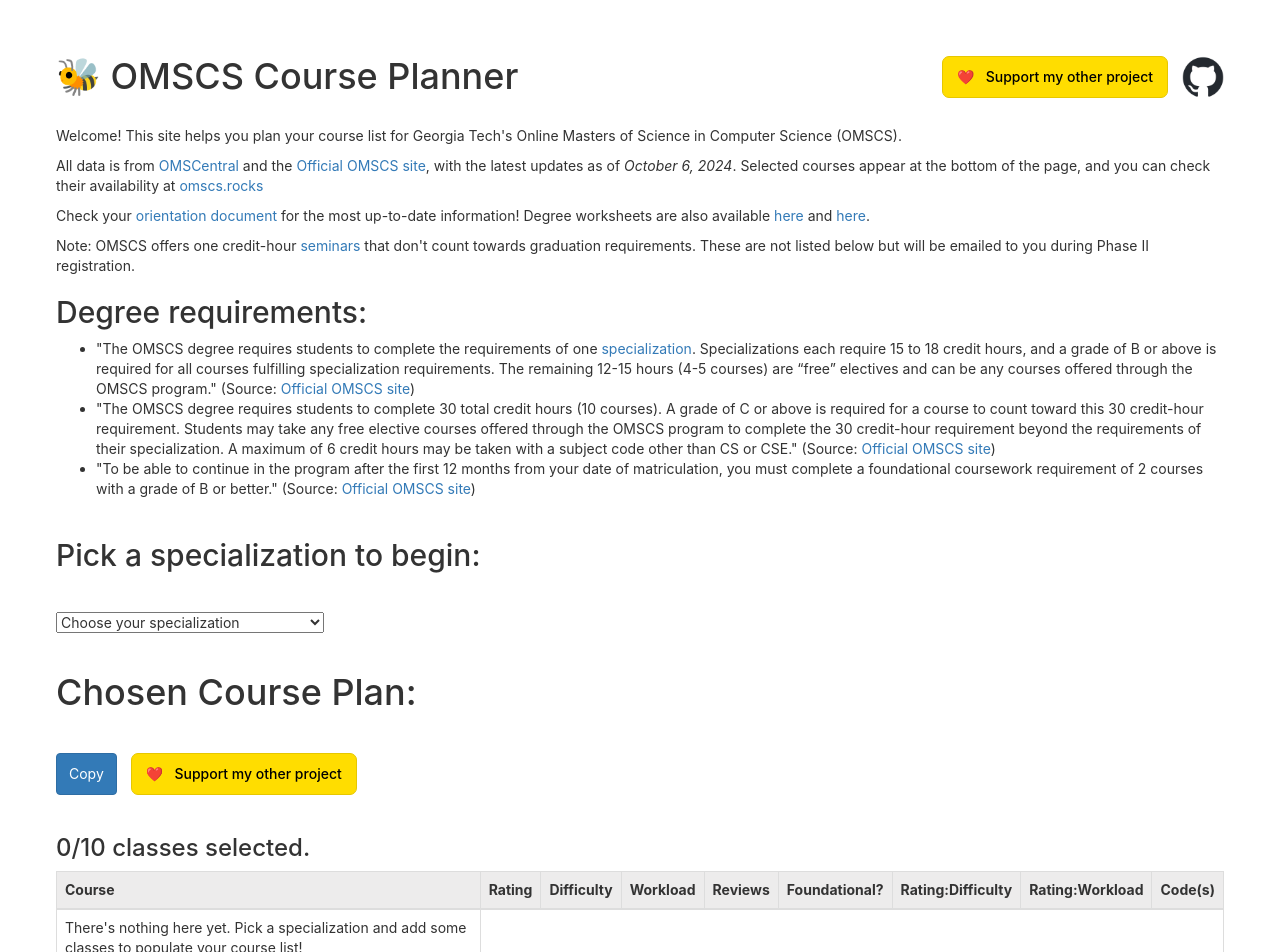
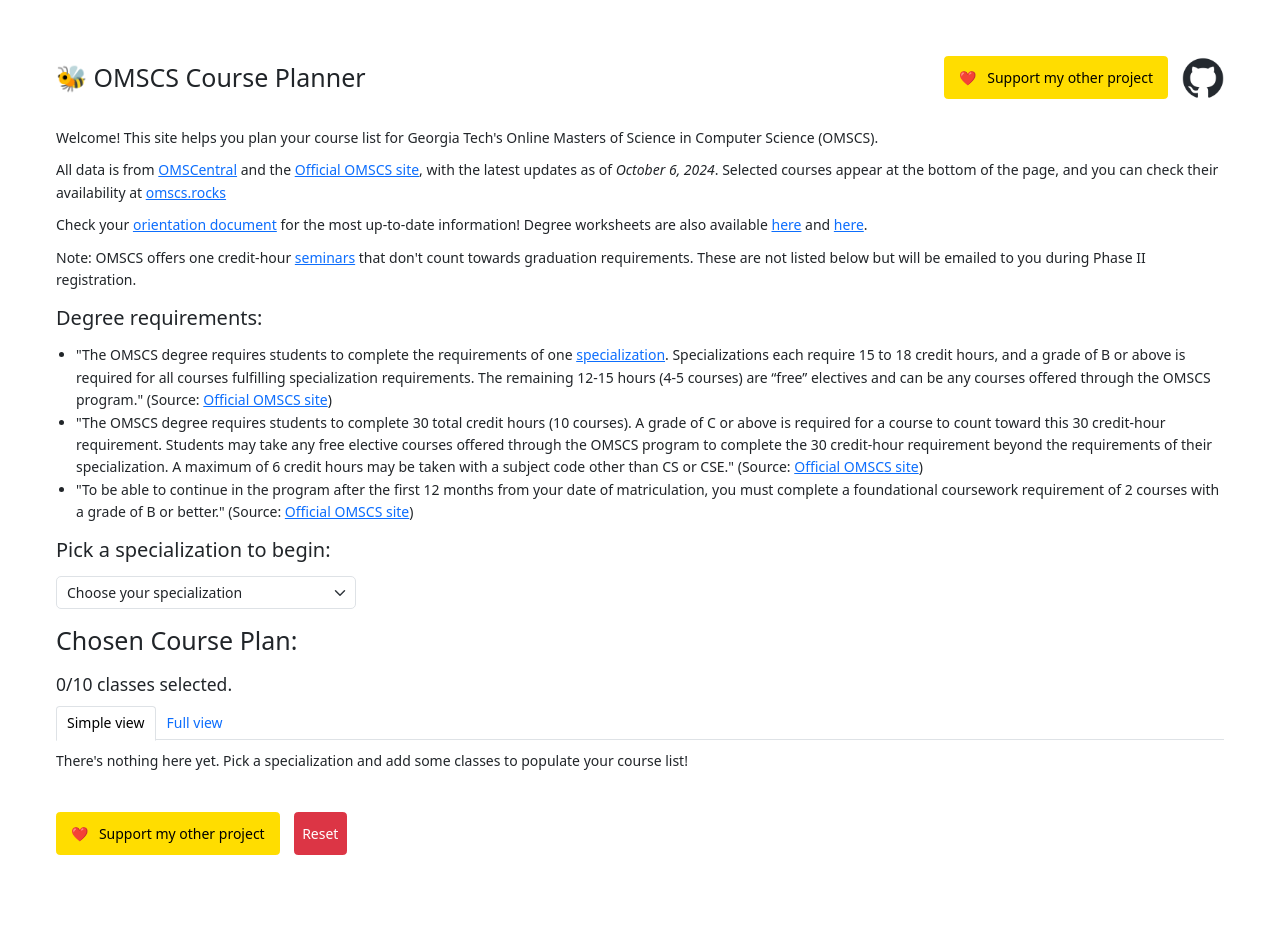
Before and after one commit to logic-tonic/omscs-course-planner, a React (Create React App) app: page / in a window 1280 px wide. Shown: the top 952 px of the page. After the commit the page ends 911 px from the top, so only its background shows below. Built offline with nearby package versions, Linux system fonts and the light colour scheme.

Commit message:
Include simplified version of classes at bottom, and include bootstrap styles

```diff
--- a/src/BasicTable.css
+++ b/src/BasicTable.css
@@ -1,20 +1,20 @@
-.container {
-    width: auto;
+.tableContainer {
+    margin: 0;
 }
 
-.container .table thead {
+.tableContainer .table thead {
     position: sticky;
     top: 0;
     background-color: #edecec;
 }
 
-.container .course-checkbox {
+.tableContainer .course-checkbox {
     height: 30px;
     width: 30px
 }
 
 @media only screen and (max-width: 600px) {
-    .container {
+    .tableContainer {
         overflow-x: scroll;
     }
 }
--- a/src/BasicTable.js
+++ b/src/BasicTable.js
@@ -1,4 +1,5 @@
 import React, { useState, useEffect } from "react";
+import Table from 'react-bootstrap/Table';
 import "./BasicTable.css"
 
 function BasicTable({ tableId, rows, addToCourseList, showCheckbox, initiallySorted = true, selectedCourses }) {
@@ -73,38 +74,36 @@
       : value.toFixed(2);
   }
   return (
-    <div className="container">
-      <div className="row">
-        <div className="col-12">
-          <table className="table table-bordered" id={ tableId } >
+    <div className="tableContainer">
+          <Table striped bordered hover responsive>
             <thead>
               <tr>
-                { showCheckbox && <th scope="col">Add</th> }
-                <th scope="col" onClick={ handleHeaderClick }>
+                { showCheckbox && <th>Add</th> }
+                <th onClick={ handleHeaderClick }>
                   Course {currentlySortedBy === "Course" ? (sortDirection == "ascending" ? <span className="arrow">↑</span> : <span className="arrow">↓</span>) : null}
                 </th>
-                <th scope="col" onClick={ handleHeaderClick }>
+                <th onClick={ handleHeaderClick }>
                   Rating {currentlySortedBy === "Rating" ? (sortDirection == "ascending" ? <span className="arrow">↑</span> : <span className="arrow">↓</span>) : null}
                 </th>
-                <th scope="col" onClick={ handleHeaderClick }>
+                <th onClick={ handleHeaderClick }>
                   Difficulty {currentlySortedBy === "Difficulty" ? (sortDirection == "ascending" ? <span className="arrow">↑</span> : <span className="arrow">↓</span>) : null}
                 </th>
-                <th scope="col" onClick={ handleHeaderClick }>
+                <th onClick={ handleHeaderClick }>
                   Workload {currentlySortedBy === "Workload" ? (sortDirection == "ascending" ? <span className="arrow">↑</span> : <span className="arrow">↓</span>) : null}
                 </th>
-                <th scope="col" onClick={ handleHeaderClick }>
+                <th onClick={ handleHeaderClick }>
                   Reviews {currentlySortedBy === "Reviews" ? (sortDirection == "ascending" ? <span className="arrow">↑</span> : <span className="arrow">↓</span>) : null}
                 </th>
-                <th scope="col" onClick={ handleHeaderClick }>
+                <th onClick={ handleHeaderClick }>
                   Foundational? {currentlySortedBy === "Foundational?" ? (sortDirection == "ascending" ? <span className="arrow">↑</span> : <span className="arrow">↓</span>) : null}
                 </th>
-                <th scope="col" onClick={ handleHeaderClick }>
+                <th onClick={ handleHeaderClick }>
                   Rating:Difficulty {currentlySortedBy === "Rating:Difficulty" ? (sortDirection == "ascending" ? <span className="arrow">↑</span> : <span className="arrow">↓</span>) : null}
                 </th>
-                <th scope="col" onClick={ handleHeaderClick }>
+                <th onClick={ handleHeaderClick }>
                   Rating:Workload {currentlySortedBy === "Rating:Workload" ? (sortDirection == "ascending" ? <span className="arrow">↑</span> : <span className="arrow">↓</span>) : null}
                 </th>
-                <th scope="col" onClick={ handleHeaderClick }>
+                <th onClick={ handleHeaderClick }>
                   Code(s) {currentlySortedBy === "Code(s)" ? (sortDirection == "ascending" ? <span className="arrow">↑</span> : <span className="arrow">↓</span>) : null}
                 </th>
               </tr>
@@ -132,7 +131,6 @@
                 ) => (
                   <tr
                     key={id}
-                    className={index % 2 === 0 ? undefined : "bg-gray-50"}
                   >
                     { showCheckbox && <td>
                       <input type="checkbox" className="course-checkbox"
@@ -168,9 +166,7 @@
                   )
                 )}
             </tbody>
-          </table>
-        </div>
-      </div>
+          </Table>
   </div>
   )
 }
--- a/src/Header.css
+++ b/src/Header.css
@@ -24,19 +24,20 @@
 
 .Header .actions .eatstash-button {
     background-color: #FFDD00 !important;
-    border-color : #e6c700;
+    border: 1px solid #FFDD00;
     color: black;
     padding-top: 10px;
     padding-bottom: 10px;
     padding-right: 14px;
     padding-left: 14px;
+    font-size: 1.4rem;
     font-weight: 500;
-    border-radius: 7px;
-    transition: background-color 0.2s ease, color 0.2s ease;
+    border-radius: 3.75px;
 }
 
 .Header .actions .eatstash-button:hover {
     background-color: #e6c700 !important;
+    border-color : #e6c700;
     color: white;
 }
 
--- a/src/Planner.css
+++ b/src/Planner.css
@@ -5,23 +5,39 @@
 .button-container {
     display: flex;
     gap: 1em;
+    margin-top: 40px;
+}
+
+.Planner .button-container button {
+    font-size: 1.4rem;
+}
+
+.Planner .specialization {
+    width: 30rem;
+    font-size: 1.4rem;
 }
 
 .Planner .button-container .eatstash-button {
     background-color: #FFDD00 !important;
-    border-color : #e6c700;
+    border: 1px solid #FFDD00;
     color: black;
     padding-top: 10px;
     padding-bottom: 10px;
+    font-size: 1.4rem;
     padding-right: 14px;
     padding-left: 14px;
     font-weight: 500;
-    border-radius: 7px;
-    transition: background-color 0.2s ease, color 0.2s ease;
+    border-radius: 3.75px;
+}
+
+.Planner .button-container .danger:hover {
+    background-color: darkred;
+    border-color: darkred;
 }
 
 .Planner .button-container .eatstash-button:hover {
     background-color: #e6c700 !important;
+    border-color : #e6c700;
     color: white;
 }
 
@@ -29,27 +45,6 @@
     color: green;
 }
 
-.Planner h1 {
-    margin-top: 40px;
-    margin-bottom: 40px;
+.tab-pane {
+    opacity: 100;
 }
-
-.Planner h2 {
-    margin-top: 40px;
-    margin-bottom: 40px;
-}
-
-.Planner h3 {
-    margin-top: 40px;
-    margin-bottom: 0;
-}
-
-/* .Planner h4 {
-    margin-top: 40px;
-    margin-bottom: 0;
-} */
-
-.Planner h5 {
-    margin-top: 0;
-    margin-bottom: 50px;
-}
--- a/src/Planner.js
+++ b/src/Planner.js
@@ -1,6 +1,5 @@
 import React, { useEffect, useState } from "react";
-import Form from 'react-bootstrap/Form';
-import Button from 'react-bootstrap/Button';
+import { Tab, Tabs, Button, Form } from 'react-bootstrap';
 import ComputingSystemsPlanner from "./ComputingSystemsPlanner"
 import HCIPlanner from "./HCIPlanner"
 import BasicTable from "./BasicTable";
@@ -16,7 +15,6 @@
   const [reviews, setReviews] = useState([])
   const [chosenSpecialization, setChosenSpecialization] = useState('')
   const [chosenCourseList, setChosenCourseList] = useState([]);
-  const [copied, setCopied] = useState(false);
 
   const addToCourseList = (row) => {
     let newChosenCourseList;
@@ -34,31 +32,6 @@
     setChosenSpecialization('')
     writeToLocalStorage(LocalStorageKeys.Specialization, '')
     writeToLocalStorage(LocalStorageKeys.SelectedCourses, [])
-  }
-
-  const handleCopy = () => {
-    const el = document.getElementById('chosenCourses')
-
-    var body = document.body, range, sel;
-    if (document.createRange && window.getSelection) {
-        range = document.createRange();
-        sel = window.getSelection();
-        sel.removeAllRanges();
-        console.log(el)
-        try {
-            range.selectNodeContents(el);
-            sel.addRange(range);
-        } catch (e) {
-            range.selectNode(el);
-            sel.addRange(range);
-        }
-    } else if (body.createTextRange) {
-        range = body.createTextRange();
-        range.moveToElementText(el);
-        range.select();
-    }
-    document.execCommand("copy");
-    setCopied(true)
   }
 
   const cleanData = (data) => {
@@ -174,7 +147,7 @@
   return (
     <div className="Planner">
       <h2>Pick a specialization to begin:</h2>
-      <Form.Select size="lg" onChange={ handleSpecializationChange } value={chosenSpecialization}>
+      <Form.Select size="lg" onChange={ handleSpecializationChange } value={chosenSpecialization} className="specialization">
         <option>Choose your specialization</option>
         <option value="Computational Perception & Robotics">Computational Perception & Robotics</option>
         <option value="Computing Systems">Computing Systems</option>
@@ -188,20 +161,34 @@
       { chosenSpecialization === Specialization.InteractiveIntelligence && <InteractiveIntelligencePlanner courses={reviews} addToCourseList={ addToCourseList } selectedCourses={ chosenCourseList } /> }
       { chosenSpecialization === Specialization.MachineLearning && <MachineLearningPlanner courses={reviews} addToCourseList={ addToCourseList } selectedCourses={ chosenCourseList } /> }
       <h1>Chosen Course Plan:</h1>
+      <h3>{chosenCourseList.length}/10 classes selected.</h3>
+      <Tabs defaultActiveKey="simple" id="course-plan-tabs" className="mb-3">
+        <Tab eventKey="simple" title="Simple view">
+          {
+            chosenCourseList.length === 0 ? (
+              <div>There's nothing here yet. Pick a specialization and add some classes to populate your course list!</div>
+            ) : (
+              <ul>
+                {chosenCourseList.map(x => <li key={x.id}>{x.codes.join(', ')} {x.name}</li>)}
+              </ul>
+            )
+          }
+        </Tab>
+        <Tab eventKey="full" title="Full view">
+          <BasicTable tableId="chosenCourses" rows={chosenCourseList} initiallySorted={false} />
+        </Tab>
+      </Tabs>
       <div className="button-container">
-        <Button variant="primary" onClick={ handleCopy }>{ copied ? "✓" : "Copy" }</Button>
-        <Button
-              href="https://eatstash.com/"
+          <Button
+              href=""
               target="_blank"
               rel="noreferrer"
               className="eatstash-button"
             >
               ❤️ &nbsp; Support my other project
           </Button>
+          <Button variant="danger" className="danger" onClick={ handleReset }>Reset</Button>
       </div>
-      <h3>{chosenCourseList.length}/10 classes selected.</h3>
-      <BasicTable tableId="chosenCourses" rows={ chosenCourseList } initiallySorted={ false } />
-      <Button variant="danger" onClick={ handleReset }>Reset</Button>
     </div>
   );
 }
--- a/src/index.css
+++ b/src/index.css
@@ -7,7 +7,63 @@
   -moz-osx-font-smoothing: grayscale;
 }
 
-code {
-  font-family: source-code-pro, Menlo, Monaco, Consolas, 'Courier New',
-    monospace;
+* {
+  font-size: 14px;
+  line-height: 1.6;
 }
+
+/* Global header styles */
+body h1 {
+  font-size: 2.5rem; /* 35px */
+  margin: 1.5rem 0;  /* 24px vertical margin */
+  line-height: 1.3;
+}
+
+body h2 {
+  font-size: 2rem; /* 28px */
+  margin: 1.25rem 0; /* 20px vertical margin */
+  line-height: 1.4;
+}
+
+body h3 {
+  font-size: 1.75rem; /* 24.5px */
+  margin: 1rem 0; /* 16px vertical margin */
+  line-height: 1.4;
+}
+
+body h4 {
+  font-size: 1.5rem; /* 21px */
+  margin: 0.75rem 0; /* 12px vertical margin */
+  line-height: 1.4;
+}
+
+body h5 {
+  font-size: 1.25rem; /* 17.5px */
+  margin: 0.5rem 0; /* 8px vertical margin */
+  line-height: 1.4;
+}
+
+body h6 {
+  font-size: 1.1rem; /* 15.4px */
+  margin: 0.5rem 0; /* 8px vertical margin */
+  line-height: 1.4;
+}
+
+/* h1 {
+  margin: 20px 0;
+  font-size: 20px;
+}
+
+h2 {
+  margin: 20px 0;
+}
+
+h3 {
+  margin-top: 40px;
+  margin-bottom: 20px;
+}
+
+h5 {
+  margin-top: 0;
+  margin-bottom: 50px;
+} */
--- a/src/index.js
+++ b/src/index.js
@@ -3,6 +3,7 @@
 import './index.css';
 import App from './App';
 import * as Sentry from "@sentry/react";
+import 'bootstrap/dist/css/bootstrap.min.css';
 
 Sentry.init({
   dsn: "https://a258afd1c6e74a54bcca1a36926a013a@o4505422794653696.ingest.sentry.io/4505422796816384",
```
Also changed, not shown: src/ComputationalPerceptionRoboticsPlanner.js (+6 -6 lines), src/ComputingSystemsPlanner.js (+9 -9 lines), src/HCIPlanner.js (+5 -5 lines), src/InteractiveIntelligencePlanner.js (+5 -5 lines), src/MachineLearningPlanner.js (+5 -5 lines).
